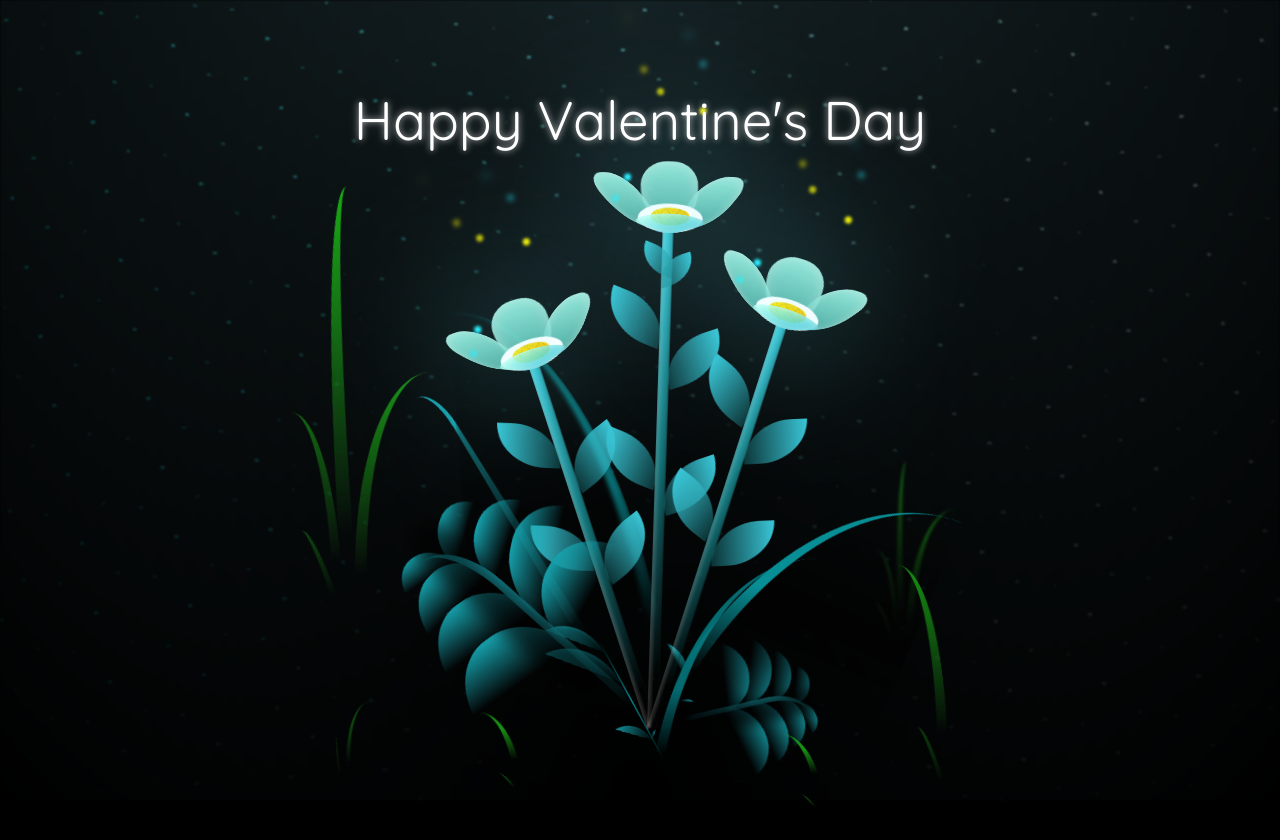
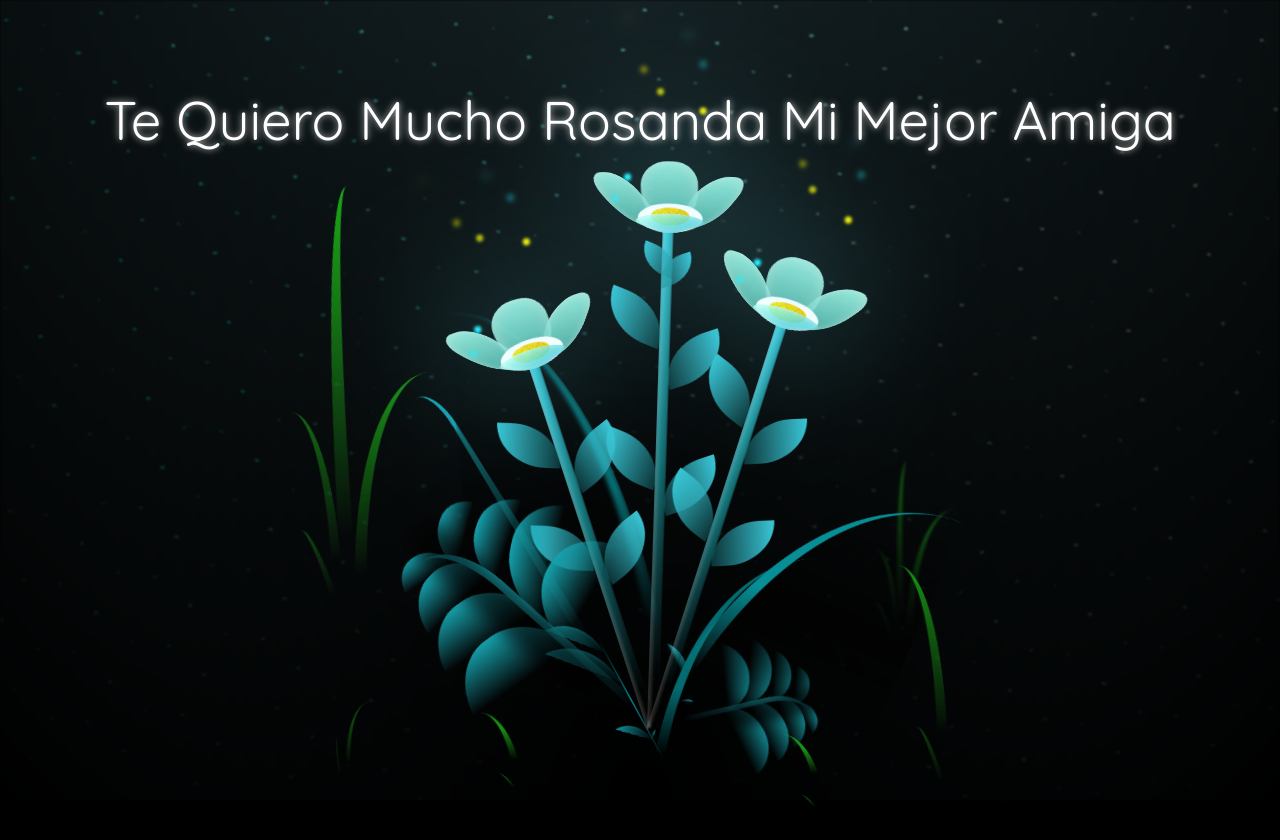
Before and after one commit to dannyJacinto/DannyJ, a plain HTML site: page Index.html in a window 1280 px wide. Drawn offline with Linux system fonts and the light colour scheme; a web font is replaced by a local one.

Commit message:
Index.html

```diff
--- a/valentine-flower.html
+++ b/Index.html
@@ -8,7 +8,7 @@
   </head>
   <body class="not-loaded">
     <!-- Rewrite by harvey -->
-    <p class="text">Happy Valentine's Day</p>
+    <p class="text">Te Quiero Mucho Rosanda Mi Mejor Amiga</p>
     <div class="night"></div>
     <div class="flowers">
       <div class="flower flower--1">
@@ -309,4 +309,5 @@
 
     <script src="valentine-flower.js"></script>
   </body>
+
 </html>
```
